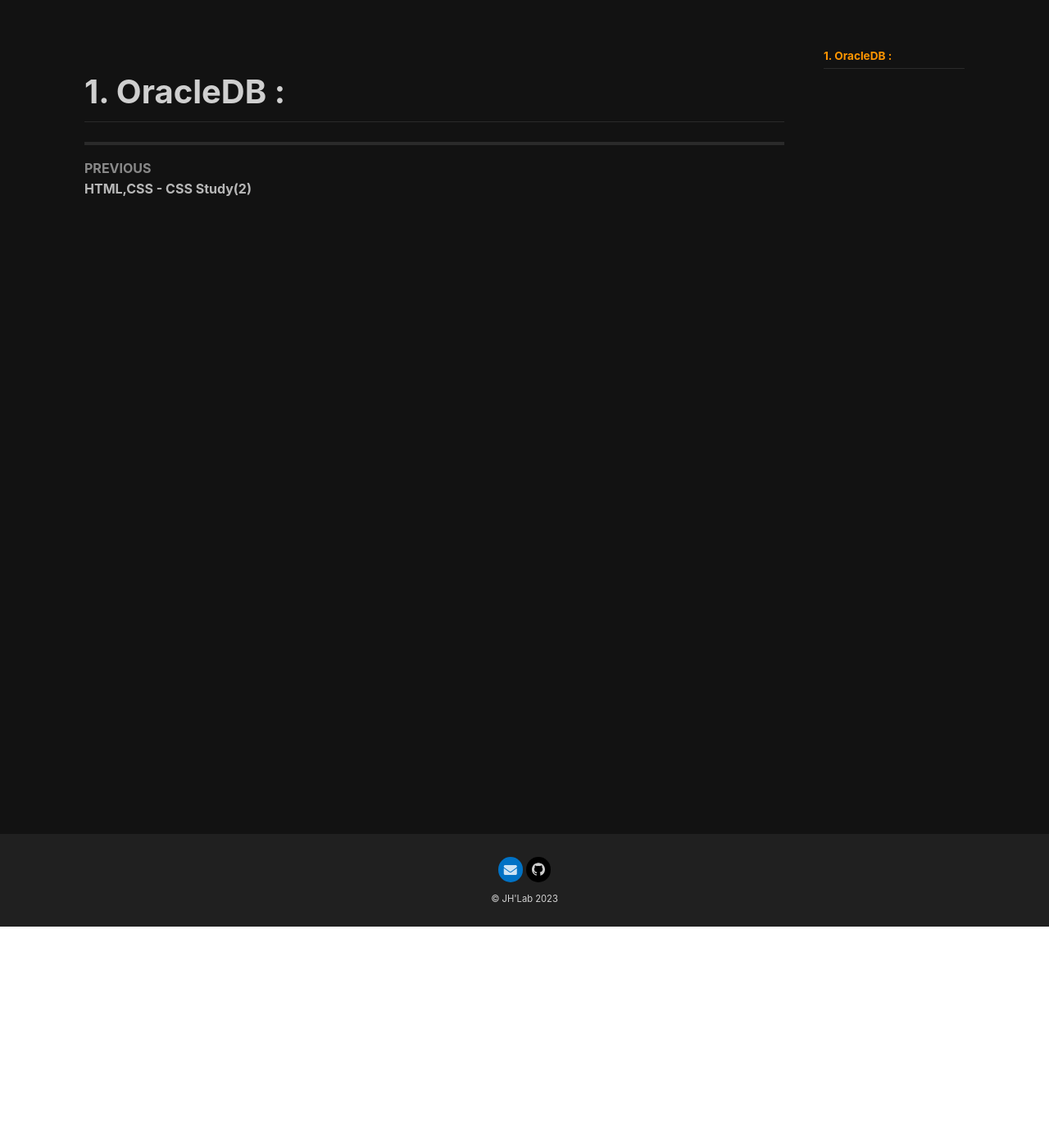
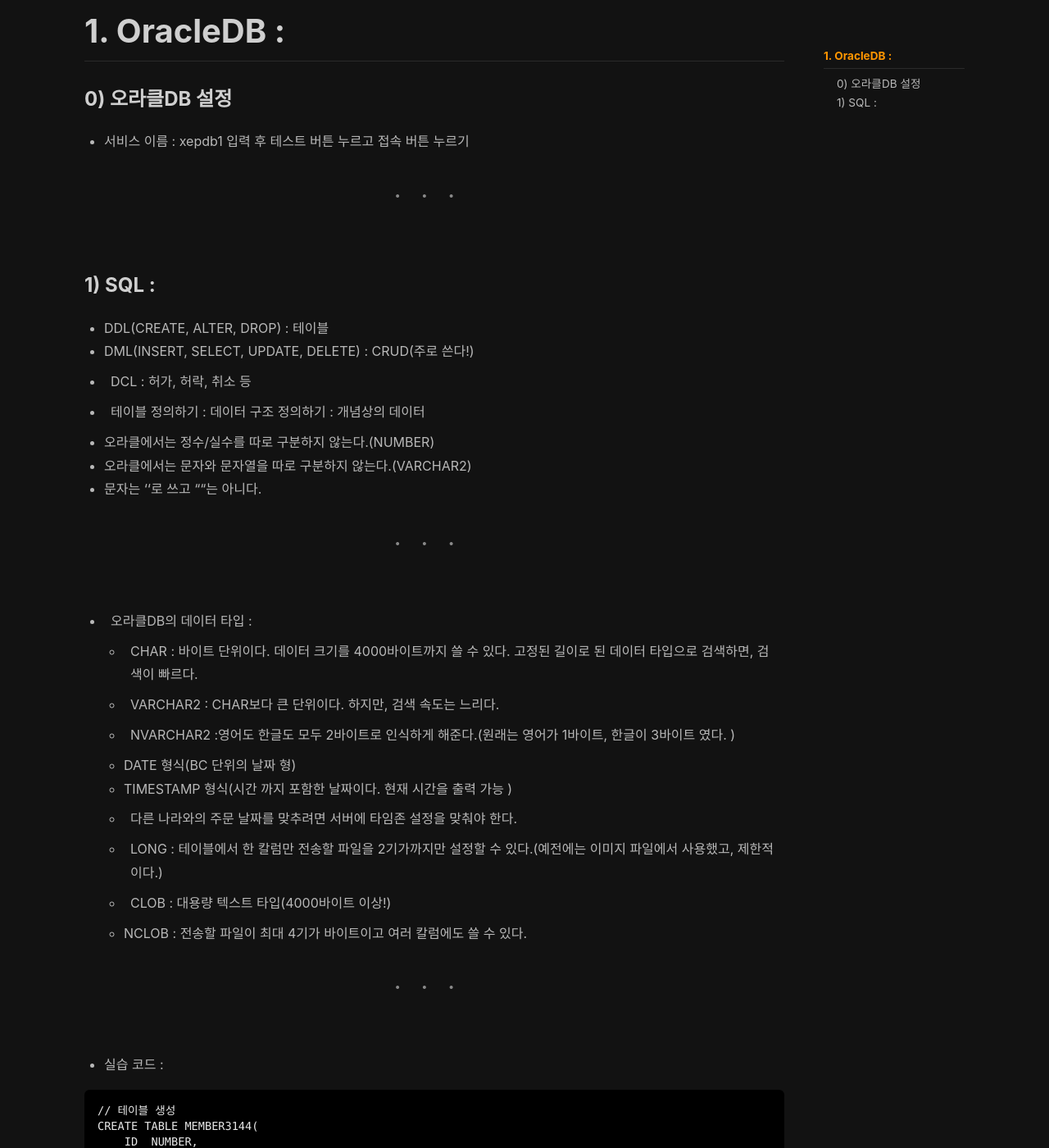
Before and after one commit to wogjs0911/wogjs0911.github.io, a Jekyll site: the page built from _posts/2023-01-30-Week10 Day1,2,3.md, in a window 1280 px wide and 1400 px high, scrolled down 270 px. Shown: the whole window at 82% size. Built offline with Jekyll 4.4.1, drawn with Linux system fonts in a browser that asks for light colours; nearby versions of some CDN libraries; comment, search, counter and statistics services are not loaded; some of the changed text lies outside the part shown.

Commit message:
week10 day1_1

````diff
--- a/_posts/2023-01-30-Week10 Day1,2,3.md
+++ b/_posts/2023-01-30-Week10 Day1,2,3.md
@@ -4,5 +4,98 @@
 tags: java oracledb servlet jsp
 ---
 
+# 1.  OracleDB :
+
+### 0) 오라클DB 설정
+
+- 서비스 이름 : xepdb1  입력 후 테스트 버튼 누르고 접속 버튼 누르기
+
+---
+
+<br>
+
+### 1) SQL :
+
+- DDL(CREATE, ALTER, DROP) : 테이블
+- DML(INSERT, SELECT, UPDATE, DELETE) : CRUD(주로 쓴다!)
+- DCL : 허가, 허락, 취소 등
+
+- 테이블 정의하기 : 데이터 구조 정의하기 : 개념상의 데이터
+
+- 오라클에서는 정수/실수를 따로 구분하지 않는다.(NUMBER)
+- 오라클에서는 문자와 문자열을 따로 구분하지 않는다.(VARCHAR2)
+- 문자는 ''로 쓰고 ""는 아니다.
+
+---
+
+<br>
+- 오라클DB의 데이터 타입 :
+
+	- CHAR : 바이트 단위이다. 데이터 크기를 4000바이트까지 쓸 수 있다. 고정된 길이로 된 데이터 타입으로 검색하면, 검색이 빠르다.
+
+	- VARCHAR2 : CHAR보다 큰 단위이다. 하지만, 검색 속도는 느리다.
+
+	- NVARCHAR2 :영어도 한글도 모두 2바이트로 인식하게 해준다.(원래는 영어가 1바이트, 한글이 3바이트 였다. )
+
+	- DATE 형식(BC 단위의 날짜 형)
+	- TIMESTAMP 형식(시간 까지 포함한 날짜이다. 현재 시간을 출력 가능 )
+	- 다른 나라와의 주문 날짜를 맞추려면 서버에 타임존 설정을 맞춰야 한다.
+
+	- LONG : 테이블에서 한 칼럼만 전송할 파일을 2기가까지만 설정할 수 있다.(예전에는 이미지 파일에서 사용했고, 제한적이다.)
+
+	- CLOB : 대용량 텍스트 타입(4000바이트 이상!)
+
+	- NCLOB : 전송할 파일이 최대 4기가 바이트이고 여러 칼럼에도 쓸 수 있다.
+
+---
+
+<br>
+- 실습 코드 :
+
+```
+// 테이블 생성
+CREATE TABLE MEMBER3144(
+    ID  NUMBER,
+    NAME VARCHAR2(100),
+    PWD VARCHAR2(100),
+    EMAIL   VARCHAR2(100)
+)
+
+// 테이블 삭제
+DROP TABLE MEMBER3144;
+
+// INSERT INTO MEMBER3144(ID, NAME) VALUES IN(2,'가나다');
+
+// 문자열 길이 출력
+SELECT LENGHB('가나다') FROM MEMBER3144;
+
+```
+
+---
+
 <br><br>
-# 1.  OracleDB :
+
+```
+// 퀴즈에 대한 정답 1
+NUMBER
+NVARCHAR2(1000)			// 한국에서 운용하므로 NVARCHAR2이다.
+NVARCHAR2(100)
+CLOB
+TIMESTAMP 				// DATE가 아니라 TIMESTAMP이다.
+NUMBER
+VARCHAR				// 파일은 디스크에 저장하고 경로만 저장한다! 그래서 NCLOB이 아니라 VARCHAR이다. 보통 영어로 파일명을 쓰므로
+
+// 퀴즈에 대한 정답 2 : COMMENT
+NUMBER
+CLOB
+DATE
+VARCHAR2
+VARCHAR2
+```
+
+---
+
+<br>
+- 웹서버와 파일스토리지 그리고 DBMS와의 관계 :
+	- 파일 용량이 커서 DBMS에 파일을 저장하는 것은 비효율적이고 파일 경로만 저장한다.
+	- 사용자 입장에서는 웹서버를 하나만 있다고 알고 있게 하고 실제로는 웹서버가 여러개로 있으며 합쳐져서 로드가 된다. 파일 경로를 DBMS에서 찾아서 파일스토리지에 가기 전 중간 공간에서 경로를 비교해 알맞은 경로에서 파일을 찾아 사용자에게 반환해준다.
````
Also changed, not shown: _posts/2023-01-30-CSS Study2.md (+7 -1 lines).
